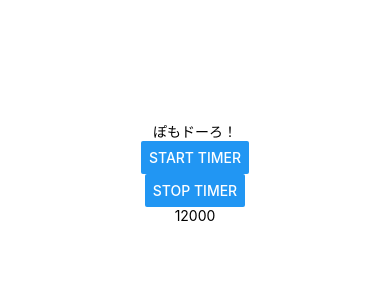
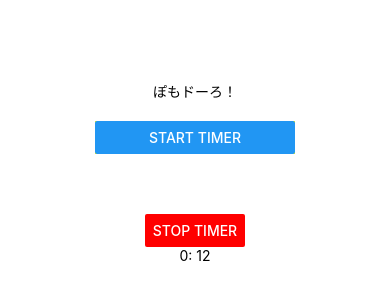
Before and after one commit to KYOHEI-jp/pomodoro_reactnative, a React Native app: screen / in a window 390 px wide. Shown: the part 250-550 px from the top of the page. Built offline with nearby package versions, Linux system fonts and the light colour scheme.

Commit message:
分と秒

```diff
--- a/App.tsx
+++ b/App.tsx
@@ -20,13 +20,20 @@ export default function App() {
     }
   };
 
+  const timerDate = new Date(timerCount);
+
   return (
     <View style={styles.container}>
       <Text>ぽもドーろ！</Text>
       <StatusBar style="auto" />
-      <Button title="Start timer" onPress={startTimer} />
-      <Button title="Stop timer" onPress={stopTimer} />
-      <Text>{timerCount}</Text>
+      <View style={styles.startButton}>
+        <Button title="Start timer" onPress={startTimer} />
+      </View>
+      <View style={styles.stopButton}></View>
+      <Button title="Stop timer" color="#FF0000" onPress={stopTimer} />
+      <Text>
+        {timerDate.getMinutes()}: {timerDate.getSeconds()}
+      </Text>
     </View>
   );
 }
@@ -38,4 +45,14 @@ const styles = StyleSheet.create({
     alignItems: 'center',
     justifyContent: 'center',
   },
+  startButton: {
+    marginVertical: 20,
+    width: 200,
+    backgroundColor: 'yellow',
+  },
+  stopButton: {
+    marginVertical: 20,
+    width: 200,
+    backgroundColor: 'red',
+  },
 });
```
